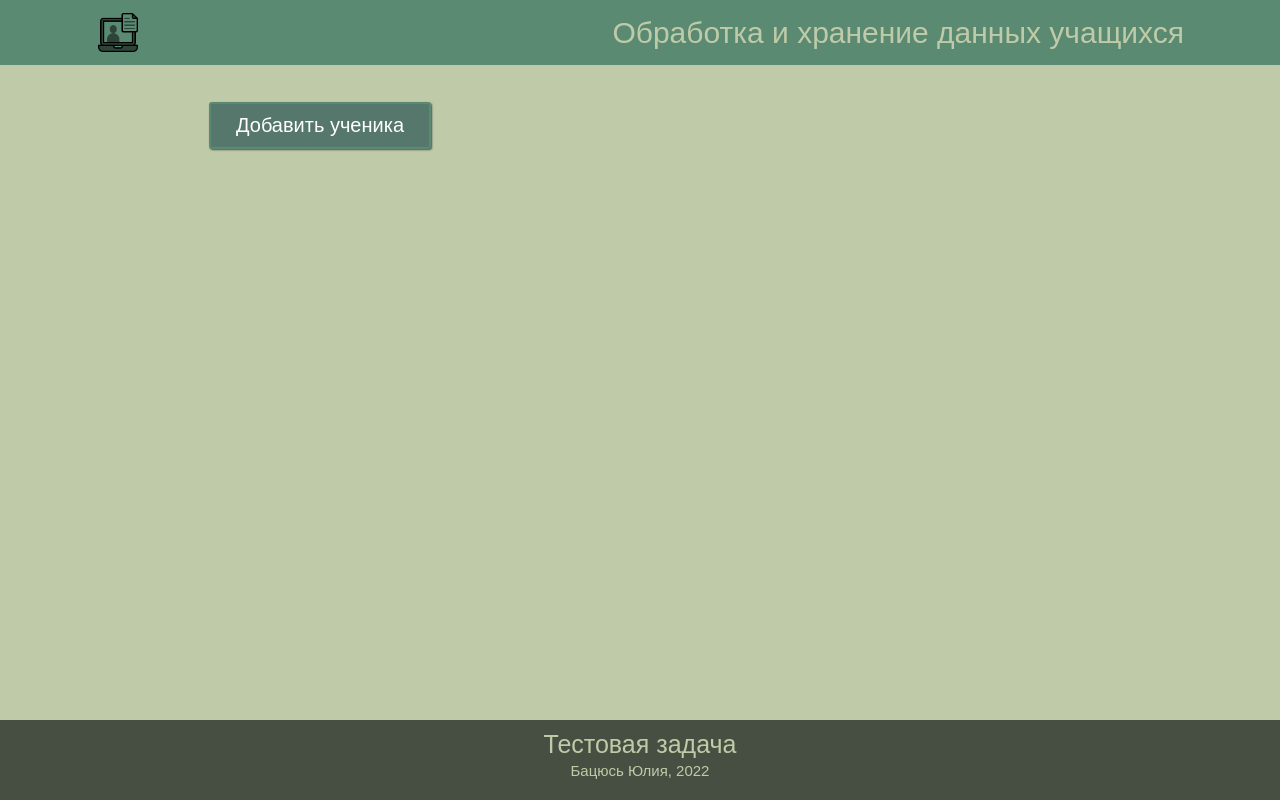
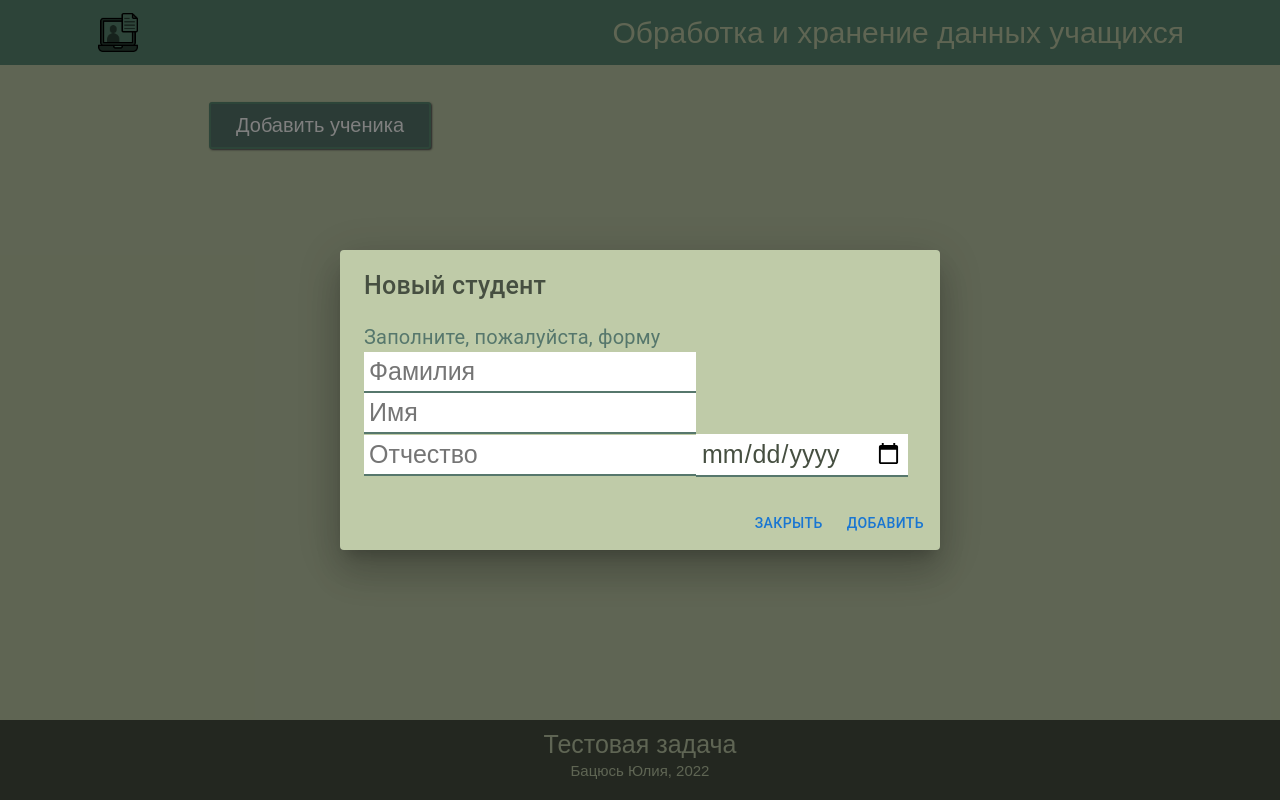
Before and after one commit to JBatsyus/Table, a React (Create React App) app: page / in a window 1280 px wide. Both pictures are taken after a click on the button "Добавить ученика". Built offline with nearby package versions, Linux system fonts and the light colour scheme; a web font is replaced by a local one.

Commit message:
+ модальное окно

```diff
--- a/src/assets/styles/color.scss
+++ b/src/assets/styles/color.scss
@@ -2,3 +2,4 @@ $cabbage: #bfcba8;
 $eucalyptus: #5b8a72;
 $malachite: #56776c;
 $asphalt: #464f41;
+$cabbag_lite: #d6dfc6;
--- /dev/null
+++ b/src/components/Form/form.scss
@@ -0,0 +1,12 @@
+@import "../../assets/styles/fonts.scss";
+@import "../../assets/styles/color.scss";
+@import "../../assets/styles/mixins.scss";
+
+// .box {
+// }
+.input__null {
+  @include fontStyleCell();
+  color: $asphalt;
+  border: none;
+  border-bottom: 2px solid $malachite;
+}
--- /dev/null
+++ b/src/components/Form/index.jsx
@@ -0,0 +1,47 @@
+import "./form.scss";
+// import { useState } from "react";
+// import { useForm } from "react-hook-form";
+
+const Form = () => {
+  return (
+    <div className="box">
+      <input
+        className="input__null"
+        type="text"
+        title="Фамилия"
+        name="surname"
+        pattern="^[А-Яа-я]+$"
+        placeholder="Фамилия"
+        required
+      />
+      <input
+        className="input__null"
+        type="text"
+        title="Имя"
+        name="name"
+        pattern="^[А-Яа-я]+$"
+        placeholder="Имя"
+        required
+      />
+      <input
+        className="input__null"
+        type="text"
+        title="Отчество"
+        name="patronymic"
+        pattern="^[А-Яа-я]+$"
+        placeholder="Отчество"
+        required
+      />
+      <input
+        className="input__null"
+        type="date"
+        title="Дата рождения"
+        name="hbty"
+        pattern="^[А-Яа-я]+$"
+        required
+      />
+    </div>
+  );
+};
+
+export default Form;
--- a/src/components/Main/index.jsx
+++ b/src/components/Main/index.jsx
@@ -1,10 +1,81 @@
 import "./main.scss";
 import AddButton from "../AddButton/index.jsx";
+import Form from "../Form/index.jsx";
+import { useState } from "react";
+
+import {
+  DialogTitle,
+  Dialog,
+  DialogContent,
+  DialogContentText,
+  DialogActions,
+  Button,
+  ThemeProvider,
+  createTheme,
+} from "@mui/material";
 
 const Main = () => {
+  const theme = createTheme({
+    palette: {
+      background: {
+        paper: "#bfcba8",
+      },
+      text: {
+        primary: "#464f41",
+        secondary: "#56776c",
+      },
+    },
+  });
+  const [open, setOpen] = useState(false);
+
+  const handleClickOpen = () => {
+    setOpen(true);
+  };
+
+  const handleClose = () => {
+    setOpen(false);
+  };
   return (
     <main className="main">
-      <AddButton />
+      <AddButton onClick={handleClickOpen} />
+      <ThemeProvider theme={theme}>
+        <Dialog
+          sx={{
+            ".MuiDialog-paper": {
+              bgcolor: "background.paper",
+            },
+          }}
+          open={open}
+          onClose={handleClose}
+          aria-labelledby="form-dialog-title"
+        >
+          <DialogTitle
+            sx={{ color: "text.primary", fontSize: 25, fontWeight: "medium" }}
+            id="form-dialog-title"
+          >
+            Новый студент
+          </DialogTitle>
+          <DialogContent>
+            <DialogContentText
+              sx={{
+                color: "text.secondary",
+                fontSize: 20,
+              }}
+            >
+              Заполните, пожалуйста, форму
+            </DialogContentText>
+            <Form></Form>
+          </DialogContent>
+          <DialogActions>
+            <Button onClick={handleClose} color="primary">
+              Закрыть
+            </Button>
+            <Button onClick={handleClose} color="primary">
+              Добавить
+            </Button>
+          </DialogActions>
+        </Dialog>
+      </ThemeProvider>
     </main>
   );
 };
```
